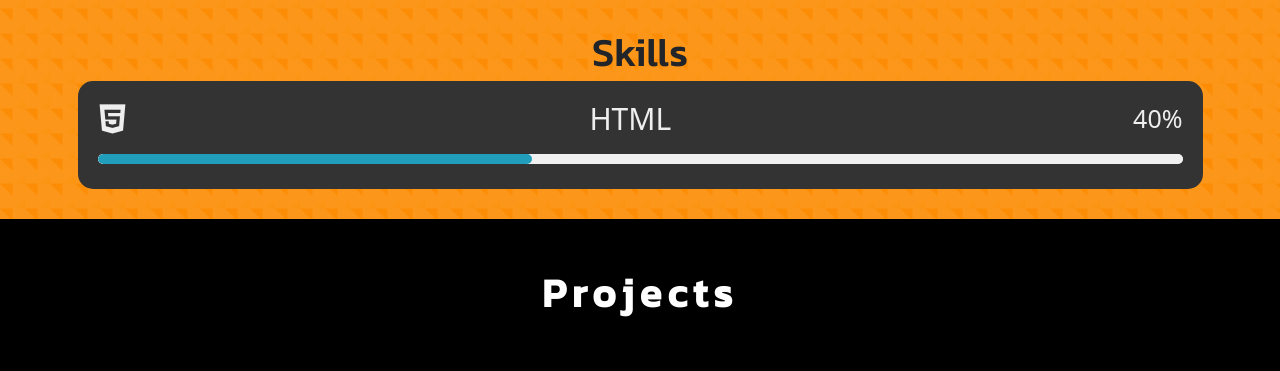
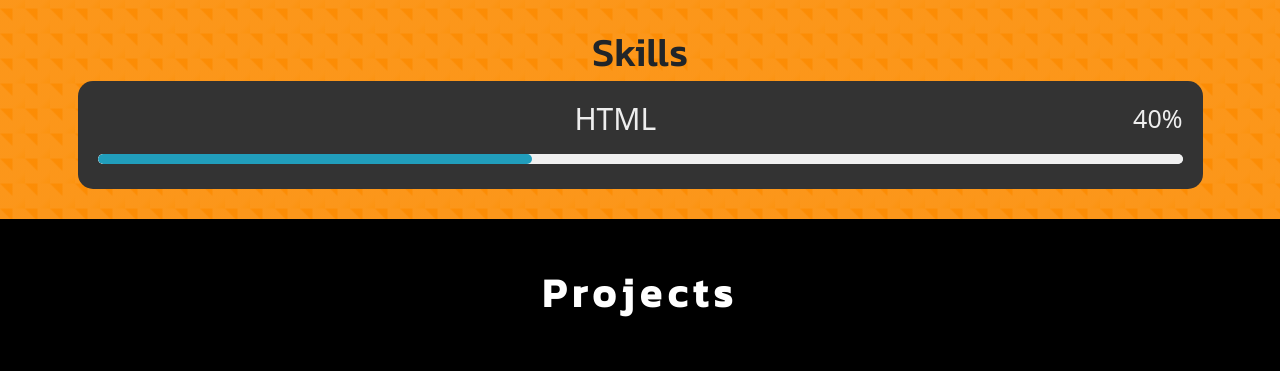
Before and after one commit to AlexAntony3/AlexDevPath, a Django app: page / in a window 1280 px wide. Shown: the part 1454-1825 px from the top of the page. Run offline with Django 3.2, Linux system fonts and the light colour scheme; data comes from the database, SQL or seed files in the repository; data that the repository does not hold is empty.

Commit message:
feat: add dynamic response to devicon added for skills

```diff
--- a/templates/components/skills.html
+++ b/templates/components/skills.html
@@ -3,7 +3,7 @@
     <div class="progress-section" data-aos="fade-left" data-aos-once="true">
         <div class="task-progress">
             {% for skill in skills %}
-            <p class="pt-2 pb-1"><i class="devicon-html5-plain"></i>
+                <p class="pt-2 pb-1"><i class="devicon-{{skill.icon}}-plain"></i>
                 {{skill.name}}
                 <span>{{skill.proficiency}}%</span>
             </p>
```
